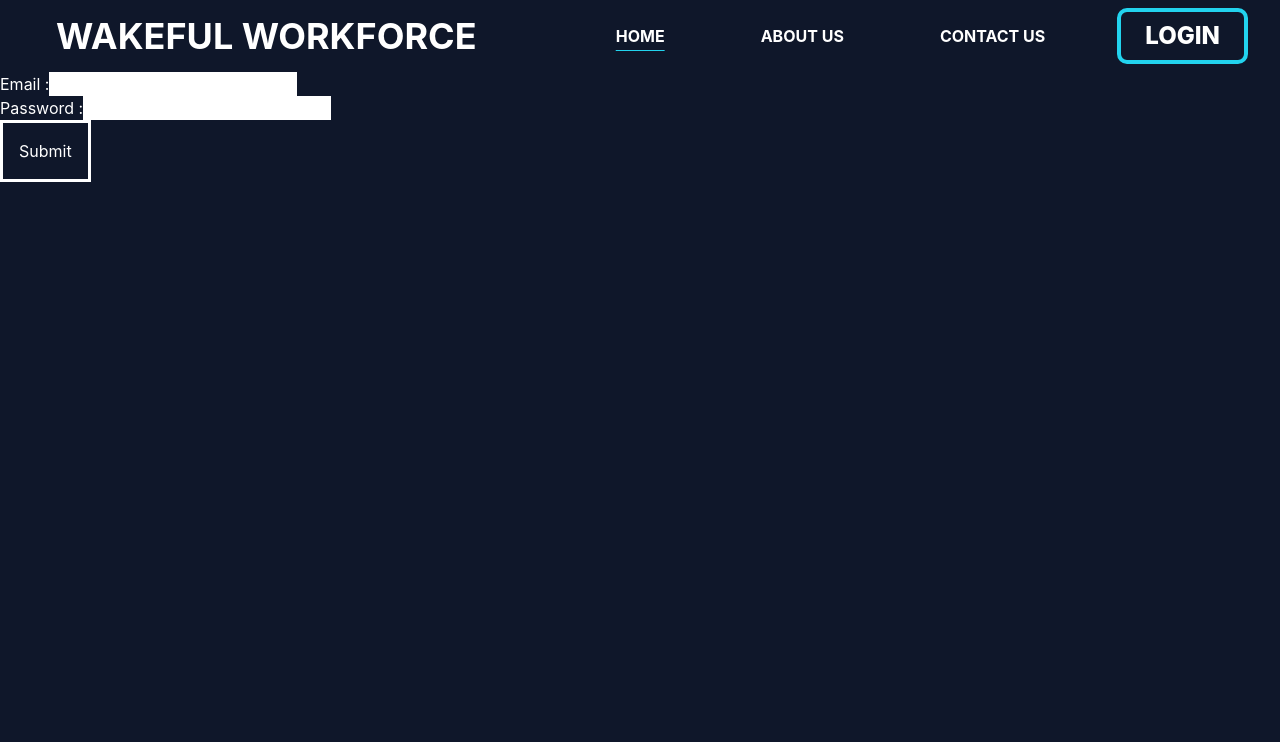
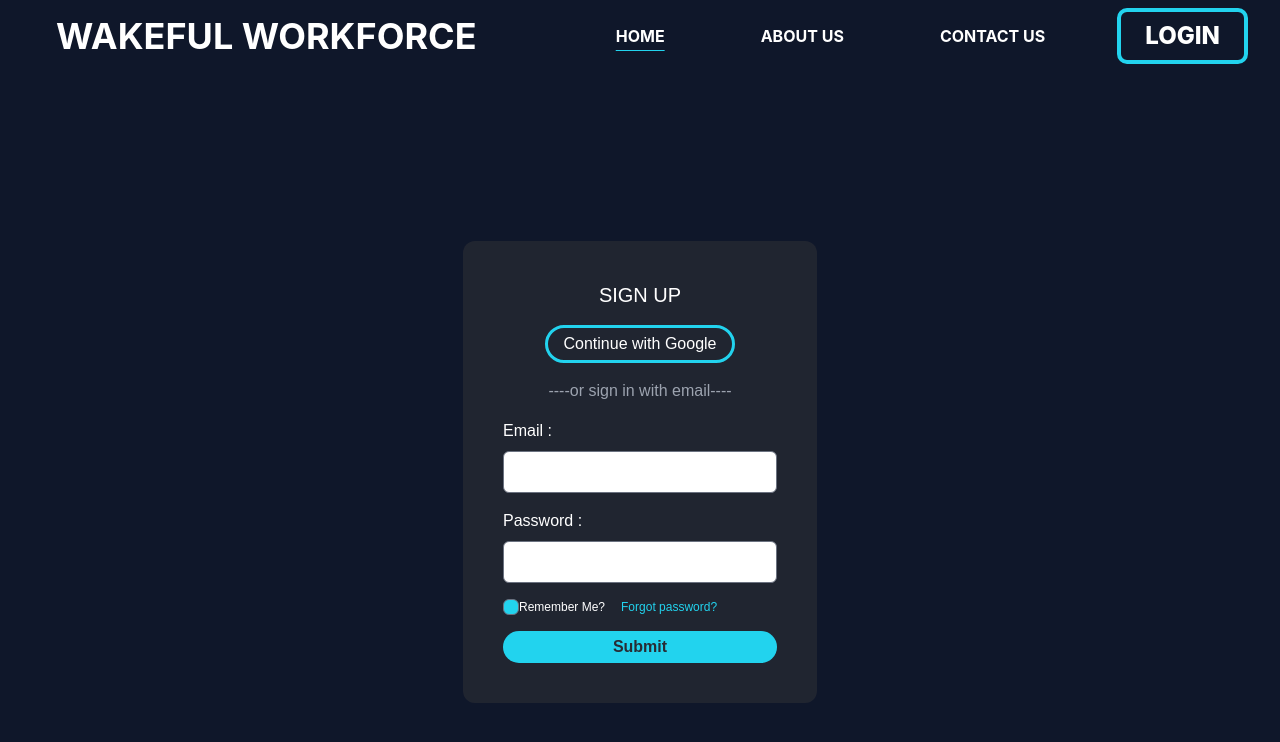
Before and after one commit to Raya679/WakefulWorkforce, a React (Create React App) app in the folder frontend/: page /aboutus in a window 1280 px wide. Shown: the top 742 px of the page. Built offline with nearby package versions, Linux system fonts and the light colour scheme.

Commit message:
Signup-frontend-0

```diff
--- a/frontend/package.json
+++ b/frontend/package.json
@@ -39,5 +39,10 @@
       "last 1 firefox version",
       "last 1 safari version"
     ]
+  },
+  "devDependencies": {
+    "@tailwindcss/forms": "^0.5.7",
+    "prettier": "^3.1.0",
+    "prettier-plugin-tailwindcss": "^0.5.7"
   }
 }
--- a/frontend/src/App.css
+++ b/frontend/src/App.css
@@ -1,5 +1,10 @@
+@tailwind base;
+@tailwind components;
+@tailwind utilities;
+
 .App {
   text-align: center;
+
 }
 
 .App-logo {
@@ -39,3 +44,36 @@
 .blank{
   background-color: rgb(0, 247, 255);
 }
+
+
+
+@keyframes underlineExpand {
+  0% {
+    transform: scaleX(0);
+  }
+
+  100% {
+    transform: scaleX(1);
+  }
+}
+.underline-animation {
+  @apply cursor-pointer relative text-white;
+
+  &:before {
+    content: '';
+    position: absolute;
+    left: 0;
+    right: 0;
+    bottom: -5px;
+    height: 2px;
+    background-color: transparent;
+    transform-origin: 50% 100%;
+    transform: scaleX(0);
+    transition: background-color 0.3s ease, transform 0.3s ease;
+  }
+
+  &:hover::before {
+    background-color: #27EDED;
+    animation: underlineExpand 0.3s ease forwards;
+  }
+}
--- a/frontend/src/App.js
+++ b/frontend/src/App.js
@@ -2,7 +2,7 @@
 import './App.css';
 import Navbar from './components/Navbar';
 import Homepage from './components/Homepage';
-import Signup from "./pages/simpleform"
+import Signup from "./pages/signup"
 import { Route, Routes } from "react-router-dom"
 import PrivateRoute from "./Routes/AuthPrivateRoutes"
 import AboutUs from './pages/AboutUs';
--- a/frontend/src/index.css
+++ b/frontend/src/index.css
@@ -1,3 +1,6 @@
+@tailwind base;
+@tailwind components;
+@tailwind utilities;
 body {
   margin: 0;
   font-family: -apple-system, BlinkMacSystemFont, 'Segoe UI', 'Roboto', 'Oxygen',
@@ -11,6 +14,3 @@ code {
   font-family: source-code-pro, Menlo, Monaco, Consolas, 'Courier New',
     monospace;
 }
-@tailwind base;
-@tailwind components;
-@tailwind utilities;
--- a/frontend/src/pages/signup.js
+++ b/frontend/src/pages/signup.js
@@ -1,6 +1,7 @@
 import { useState } from "react"
 import axios from 'axios';
 import AboutUs from "./AboutUs";
+import { Link } from "react-router-dom";
 
 
 export default function Simple() {
@@ -33,16 +34,37 @@ export default function Simple() {
     }
 
     return (
-        <div className="bg-slate-900 text-white h-screen">
-            <form onSubmit={formSubmit}>
-                <label htmlFor="email">Email : </label>
-                <input type="text" value={email} onChange={(e) => { setEmail(e.target.value) }} className="text-black" required />
-                <br />
-                <label htmlFor="pass">Password : </label>
-                <input type="text" value={password} onChange={(e) => { setPass(e.target.value) }} className="text-black" required />
-                <br />
-                <button className="border-3 border-white p-3" type="submit">Submit</button>
-            </form>
+        <div className=" flex items-center justify-center text-white h-screen">
+            <div className="flex items-center justify-center p-10 rounded-xl gap-3 bg-[#282c34] bg-opacity-[70%] flex-col ">
+                <div className="  font-fedroka text-xl text-left font-medium ">
+                    SIGN UP
+                </div>
+                <button className=" cursor-pointer flex font-nunito border-3 border-cyan-400 rounded-3xl py-1 px-3">Continue with Google</button>
+                <div className=" font-nunito text-gray-400 ">----or sign in with email----</div>
+                <div>
+                    <form onSubmit={formSubmit} className=" flex gap-3 flex-col">
+                        <div className="flex flex-col gap-2">
+                            <label htmlFor="email" className=" font-nunito ">Email : </label>
+                            <input type="email" value={email} onChange={(e) => { setEmail(e.target.value) }} className=" form-input text-black rounded-md" required />
+                        </div>
+                        <div className="flex flex-col gap-2">
+                            <label htmlFor="pass" className=" font-nunito ">Password : </label>
+                            <input type="text" value={password} onChange={(e) => { setPass(e.target.value) }} className=" form-input text-black rounded-md" required />
+                        </div>
+
+                        <div className="flex content-between gap-3">
+                            <div className="flex">
+                                <input type="checkbox" className=" form-checkbox rounded bg-cyan-400 text-white cursor-pointer " />
+                                <p className=" font-nunito text-xs">Remember Me?</p>
+                            </div>
+                            <Link to="/" className=" font-nunito text-cyan-400 text-xs cursor-pointer">Forgot password?</Link>
+                        </div>
+
+                        <button className=" cursor-pointer bg-cyan-400 text-[#282c34] font-fedroka font-semibold rounded-2xl py-1" type="submit">Submit</button>
+                    </form>
+                </div>
+
+            </div>
         </div>
     );
 }
--- a/frontend/tailwind.config.js
+++ b/frontend/tailwind.config.js
@@ -12,13 +12,14 @@ module.exports = {
       },
       fontFamily: {
         'lexend': ['Lexend', 'sans'],
-        'oswald': ["Oswald", 'Arial']
-      },
-      colors: {
-        'primary': '#000A1F',
-        'secondary': '#27EDED'
+        'oswald': ["Oswald", 'Arial'],
+        'nunito': ['Nunito Sans', 'sans-serif'],
+        'fedroka': ['Fredoka', 'sans-serif'],
       },
     },
   },
-  plugins: [],
+  plugins: [
+    require('@tailwindcss/forms'),
+    "prettier-plugin-tailwindcss"
+  ],
 }
```
Also changed, not shown: 1 other file (tests, documents, lock files or other folders).
